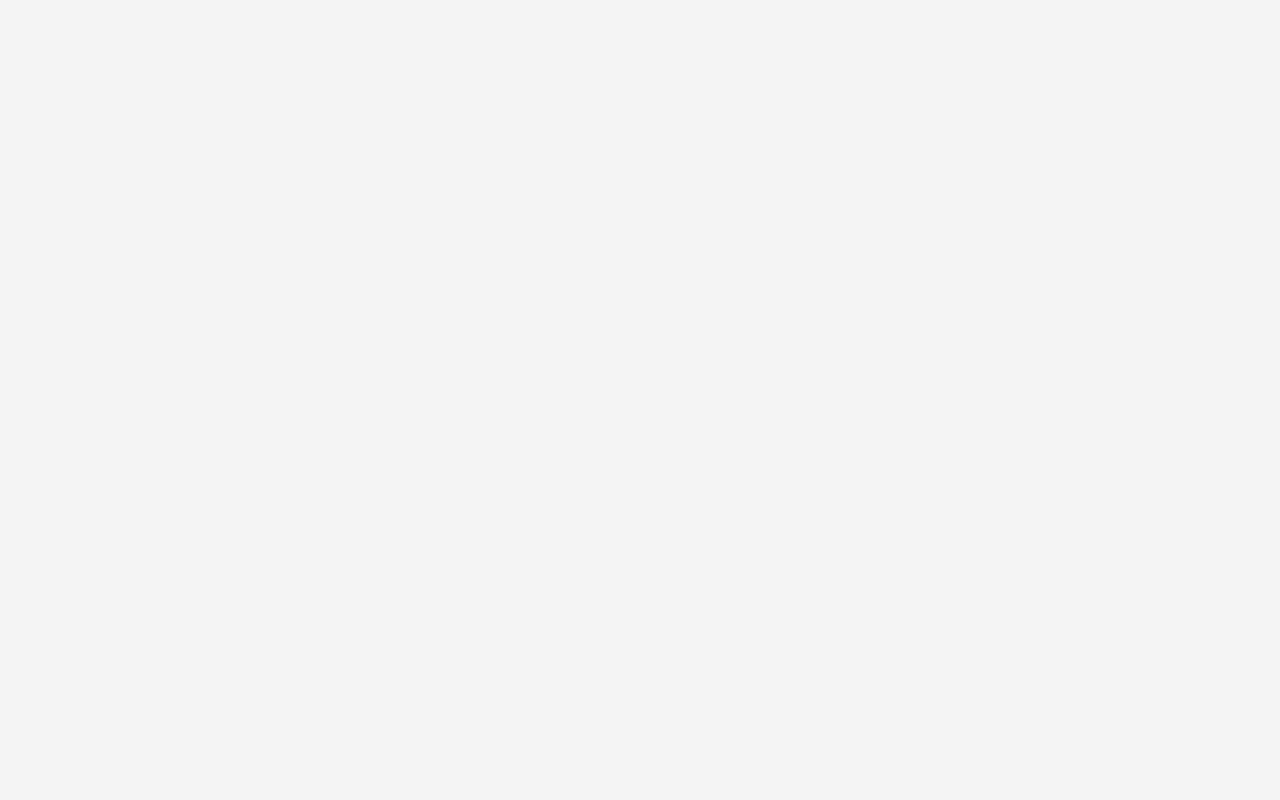
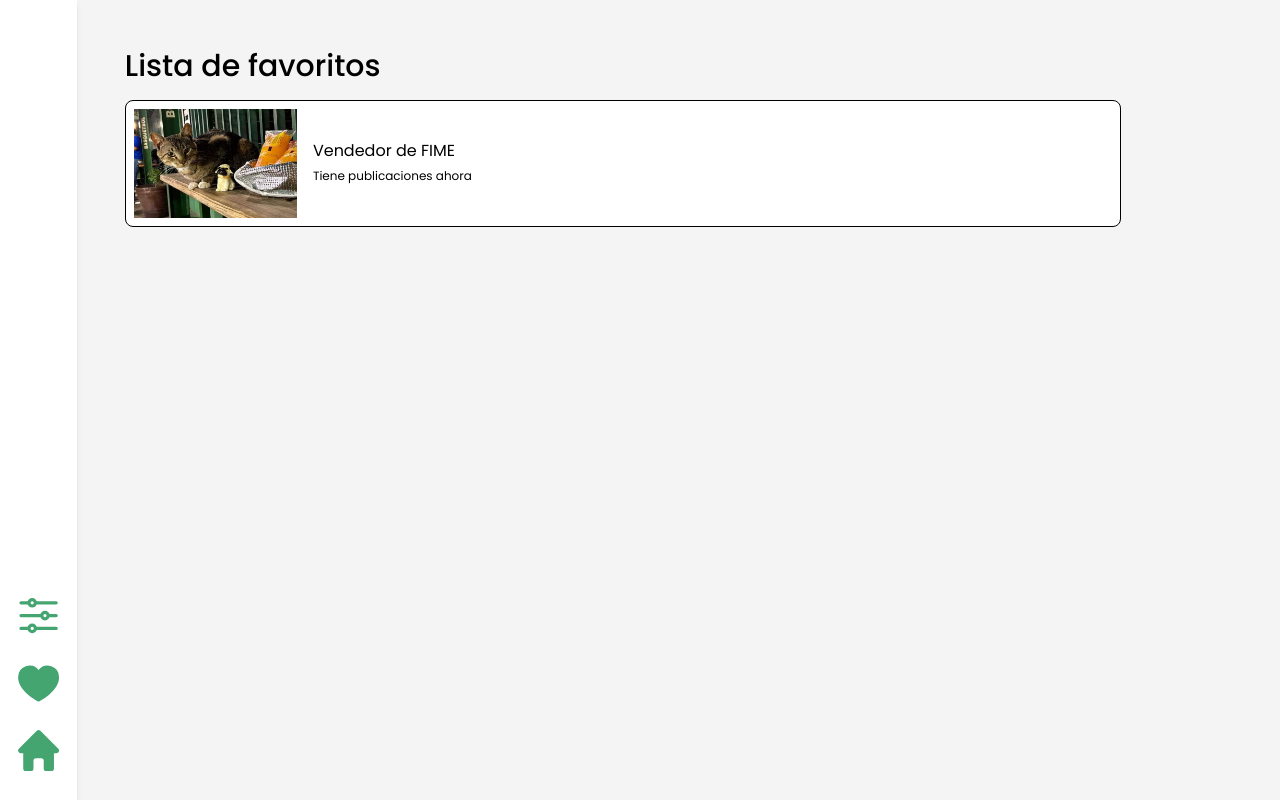
Before and after one commit to lcasass3/FIMEFOOD, a Vue app: page /favoritos in a window 1280 px wide. Before the commit this address had no page. Built offline with nearby package versions, Linux system fonts and the light colour scheme.

Commit message:
Se crea la pagina de vendedores favoritos y el componente del contenedor para el listado de favoritos

```diff
--- a/src/layouts/InAppLayout.vue
+++ b/src/layouts/InAppLayout.vue
@@ -1,6 +1,7 @@
 <script setup lang="ts">
 import { ref } from 'vue'
-import { HeartIcon, PlusCircleIcon } from '@heroicons/vue/20/solid'
+import router from '@/router'
+import { HeartIcon, PlusCircleIcon, HomeIcon } from '@heroicons/vue/20/solid'
 import { AdjustmentsHorizontalIcon, UserCircleIcon } from '@heroicons/vue/24/outline'
 import { useUserStore } from '@/stores/useUserStore'
 import FiltersModal from './components/FiltersModal.vue'
@@ -25,16 +26,30 @@ function closeModal() {
       v-if="user.roleId === 'customer'"
       @click="openModal"
     />
-    <FiltersModal :is-open="isOpen" @close-modal="closeModal" />
-    <HeartIcon class="w-2/3 text-primary mt-2 cursor-pointer" v-if="user.roleId === 'customer'" />
+    <FiltersModal v-if="$route.path === '/home'" :is-open="isOpen" @close-modal="closeModal" />
+    <HeartIcon
+      class="w-2/3 text-primary my-2 cursor-pointer"
+      v-if="user.roleId === 'customer'"
+      @click="router.push({ path: '/favoritos' })"
+    />
+    <HomeIcon
+      class="w-2/3 text-primary mt-2 cursor-pointer"
+      v-if="user.roleId === 'customer'"
+      @click="router.push({ path: '/home' })"
+    />
 
     <PlusCircleIcon
       class="w-2/3 text-primary mb-2 cursor-pointer"
       v-if="user.roleId === 'seller'"
     />
     <UserCircleIcon
-      class="w-2/3 text-primary mb-2 cursor-pointer"
+      class="w-2/3 text-primary my-2 cursor-pointer"
       v-if="user.roleId === 'seller'"
+    />
+    <HomeIcon
+      class="w-2/3 text-primary mt-2 cursor-pointer"
+      v-if="user.roleId === 'seller'"
+      @click="router.push({ path: '/home' })"
     />
   </aside>
 
--- a/src/pages/Home/HomePage.vue
+++ b/src/pages/Home/HomePage.vue
@@ -1,6 +1,11 @@
 <script setup lang="ts">
 import CustomerHomePage from './costumer/CustomerHomePage.vue'
+import SellerHomePage from './seller/SellerHomePage.vue'
+import { useUserStore } from '@/stores/useUserStore'
+
+const user = useUserStore()
 </script>
 <template>
-  <CustomerHomePage />
+  <CustomerHomePage v-if="user.roleId === 'customer'" />
+  <SellerHomePage v-if="user.roleId === 'seller'" />
 </template>
--- /dev/null
+++ b/src/pages/Home/costumer/components/FavoritesListItem.vue
@@ -0,0 +1,17 @@
+<script setup lang="ts">
+import router from '@/router'
+import path from 'path'
+</script>
+
+<template>
+  <div
+    class="bg-white border border-black w-[90%] h-1/6 lg:h-1/5 rounded-lg mb-5 cursor-pointer p-2 relative flex flex-wrap items-center"
+    @click="router.push({ path: '/' })"
+  >
+    <img src="@/assets/images/gatoFime.jpg" alt="Gato" class="w-1/6 h-full object-cover relative" />
+    <div class="ml-4">
+      <p class="text-md">Vendedor de FIME</p>
+      <span class="text-xs">Tiene publicaciones ahora</span>
+    </div>
+  </div>
+</template>
--- /dev/null
+++ b/src/pages/Home/costumer/components/FavoritesSellersPage.vue
@@ -0,0 +1,12 @@
+<script setup lang="ts">
+import FavoritesListItem from './FavoritesListItem.vue'
+</script>
+
+<template>
+  <main class="px-12 py-12 h-full w-full">
+    <h1 class="text-3xl font-medium mb-4">Lista de favoritos</h1>
+    <div class="h-[90%] w-full flex flex-wrap overflow-auto">
+      <FavoritesListItem />
+    </div>
+  </main>
+</template>
--- a/src/router/index.ts
+++ b/src/router/index.ts
@@ -27,11 +27,17 @@ const router = createRouter({
       path: '/app',
       name: 'InAppLayout',
       children: [
-      {
-        path: '/home',
-        name: 'home',
-        component: () => import('../pages/Home/HomePage.vue')
-      }],
+        {
+          path: '/home',
+          name: 'home',
+          component: () => import('../pages/Home/HomePage.vue')
+        },
+        {
+          path: '/favoritos',
+          name: 'favorites',
+          component: () => import('../pages/Home/costumer/components/FavoritesSellersPage.vue')
+        }
+      ],
       component: () => import('@/layouts/InAppLayout.vue')
     },
 
```
